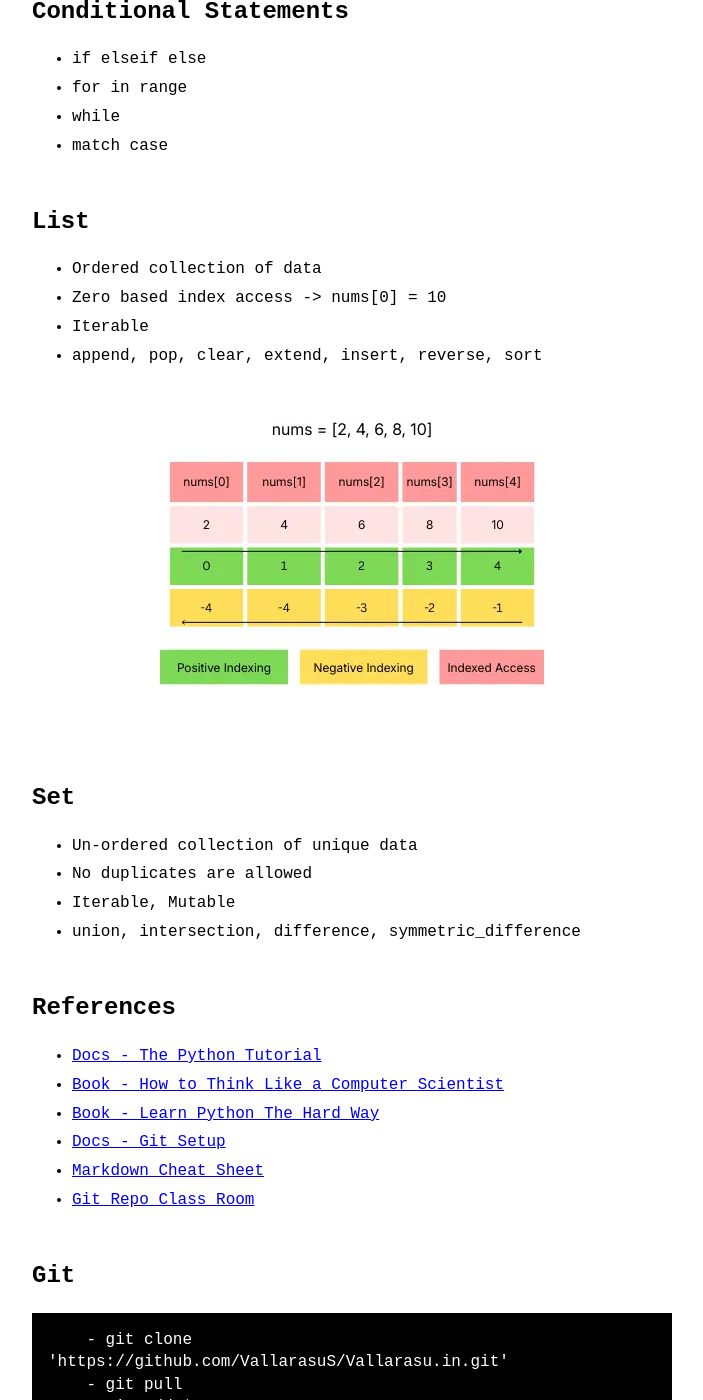
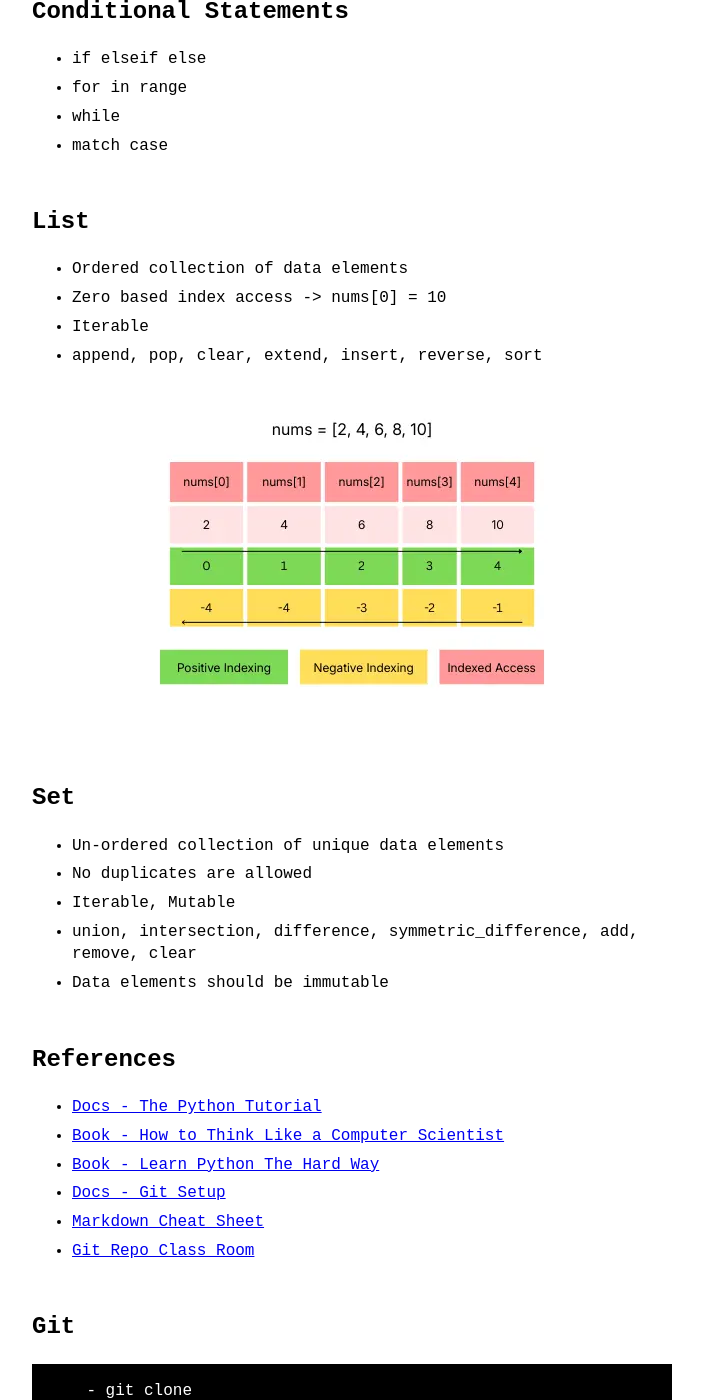
Before and after one commit to VallarasuS/Vallarasu.in, a Jekyll site: the page built from docs/_posts/2025-11-18-python-notes.md, in a window 1280 px wide and 1400 px high, scrolled down 3853 px. Shown: the whole window, without its empty margins (288-991 px from the left). Built offline with Jekyll 4.4.1, drawn with Linux system fonts in a browser that asks for light colours.

Commit message:
Update 2025-11-18-python-notes.md

```diff
--- a/docs/_posts/2025-11-18-python-notes.md
+++ b/docs/_posts/2025-11-18-python-notes.md
@@ -124,7 +124,7 @@ keyword.kwlist
 
 ## List
 
-- Ordered collection of data
+- Ordered collection of data elements
 - Zero based index access -> nums[0] = 10
 - Iterable
 - append, pop, clear, extend, insert, reverse, sort
@@ -133,10 +133,11 @@ keyword.kwlist
 
 ## Set
 
-- Un-ordered collection of unique data
+- Un-ordered collection of unique data elements
 - No duplicates are allowed
 - Iterable, Mutable
-- union, intersection, difference, symmetric_difference
+- union, intersection, difference, symmetric_difference, add, remove, clear
+- Data elements should be immutable
 
 ## References
 
```
